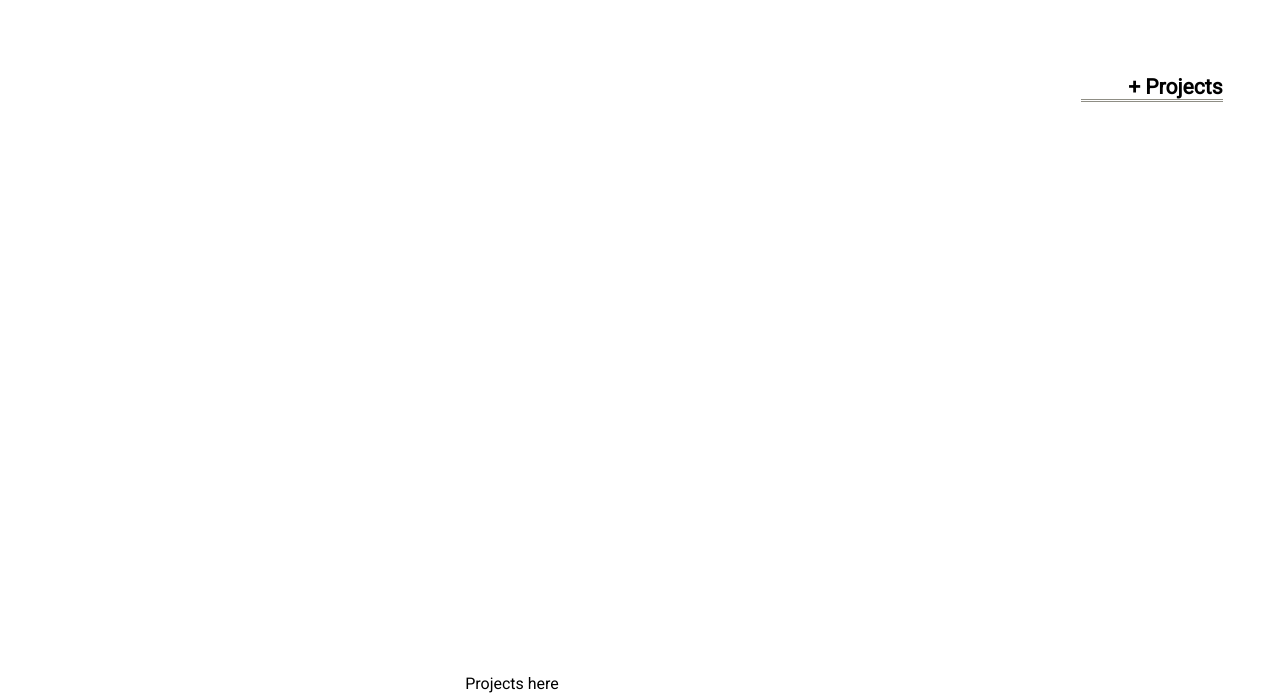
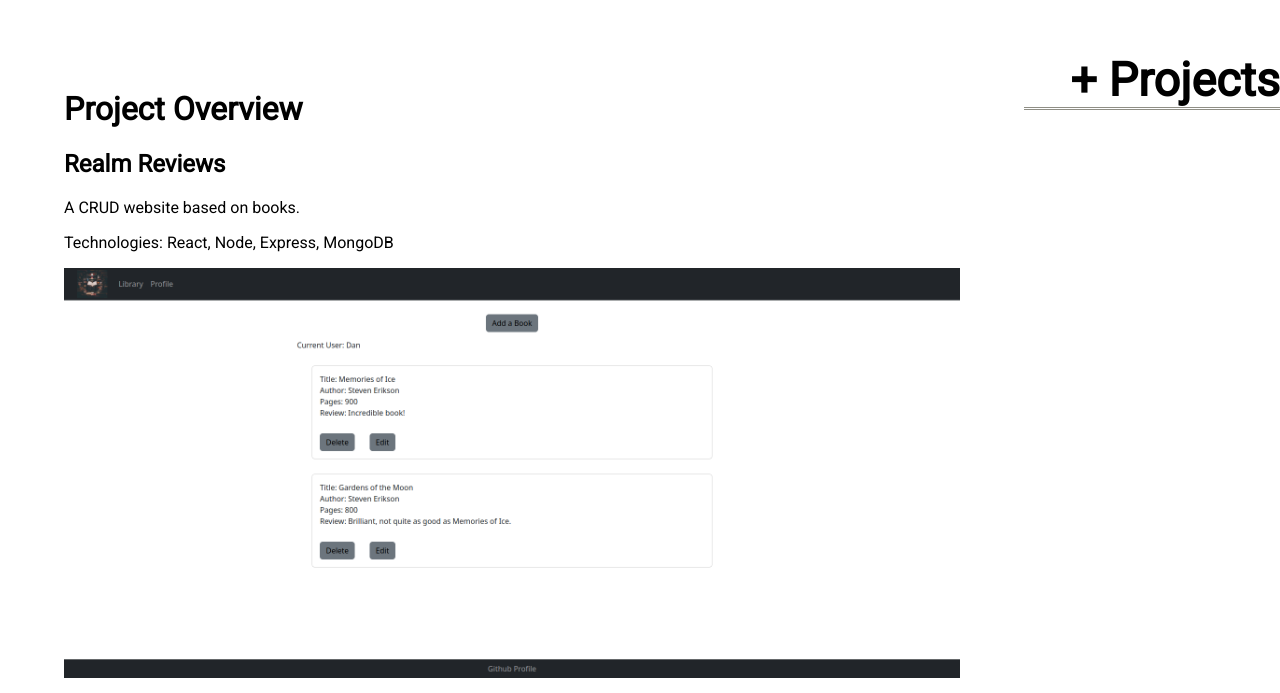
Before and after one commit to dunsd/portfolio, a React (Create React App) app: page /projects in a window 1280 px wide. Shown: the part 107-800 px from the top of the page. Built offline with nearby package versions, Linux system fonts and the light colour scheme.

Commit message:
Add details to prj overview

```diff
--- a/src/components/Projects.js
+++ b/src/components/Projects.js
@@ -1,10 +1,19 @@
 import React from "react";
+import realmLibrary from "../images/realm-reviews-library.png";
 
 const Projects = () => {
 
     return (
-        <div>
-            Projects here
+        <div className="prjContent">
+            <div className="introPrjCard">
+                <h1>Project Overview</h1>
+                <div>
+                    <h2>Realm Reviews</h2>
+                    <p>A CRUD website based on books.</p>
+                    <p>Technologies: React, Node, Express, MongoDB</p>
+                    <img src={realmLibrary} alt="Realm Reviews website"></img>
+                </div>
+            </div>
         </div>
     )
 }
--- a/src/css/styles.scss
+++ b/src/css/styles.scss
@@ -34,7 +34,7 @@ $secondary-colour: #FBFA20;
 }
 
 .mainContent {
-    height: 100vh;
+    //height: 100vh;
     display: flex;
     flex-direction: column;
     justify-content: center;
@@ -43,10 +43,16 @@ $secondary-colour: #FBFA20;
 
 }
 
-.homeContent {
+::-webkit-scrollbar {
+    display: none;
+  }
+
+.homeContent, .prjContent {
     display: flex;
     align-items: flex-start;
     flex: 1 1 80%;
+    overflow-y: auto;
+
     .linkContainer {
         display: flex;
         justify-content: center;
@@ -101,13 +107,17 @@ body {
         }
     }
     .dropdown {
-        font-size: large;
+        font-size: 2.5em;
 
         &:hover, &:focus-within {
             .dropItems {
                 transform: rotateY(0);
                 visibility: visible;
             }
+        }
+
+        h3 {
+            margin-top: 0;
         }
     }
 
@@ -144,3 +154,18 @@ body {
         }
     }
 }
+
+
+.prjContent {
+    .introPrjCard {
+        box-shadow: 6px 6px 6px 6px rgba(0,0,0,1);
+        min-width: 40vh;
+        max-width: 70vw;
+        padding: 1em;
+        overflow: auto;
+    }
+    img {
+        max-width: 100%;
+        height: auto;
+    }
+}
```
Also changed, not shown: src/images/realm-reviews-library.png (added).
